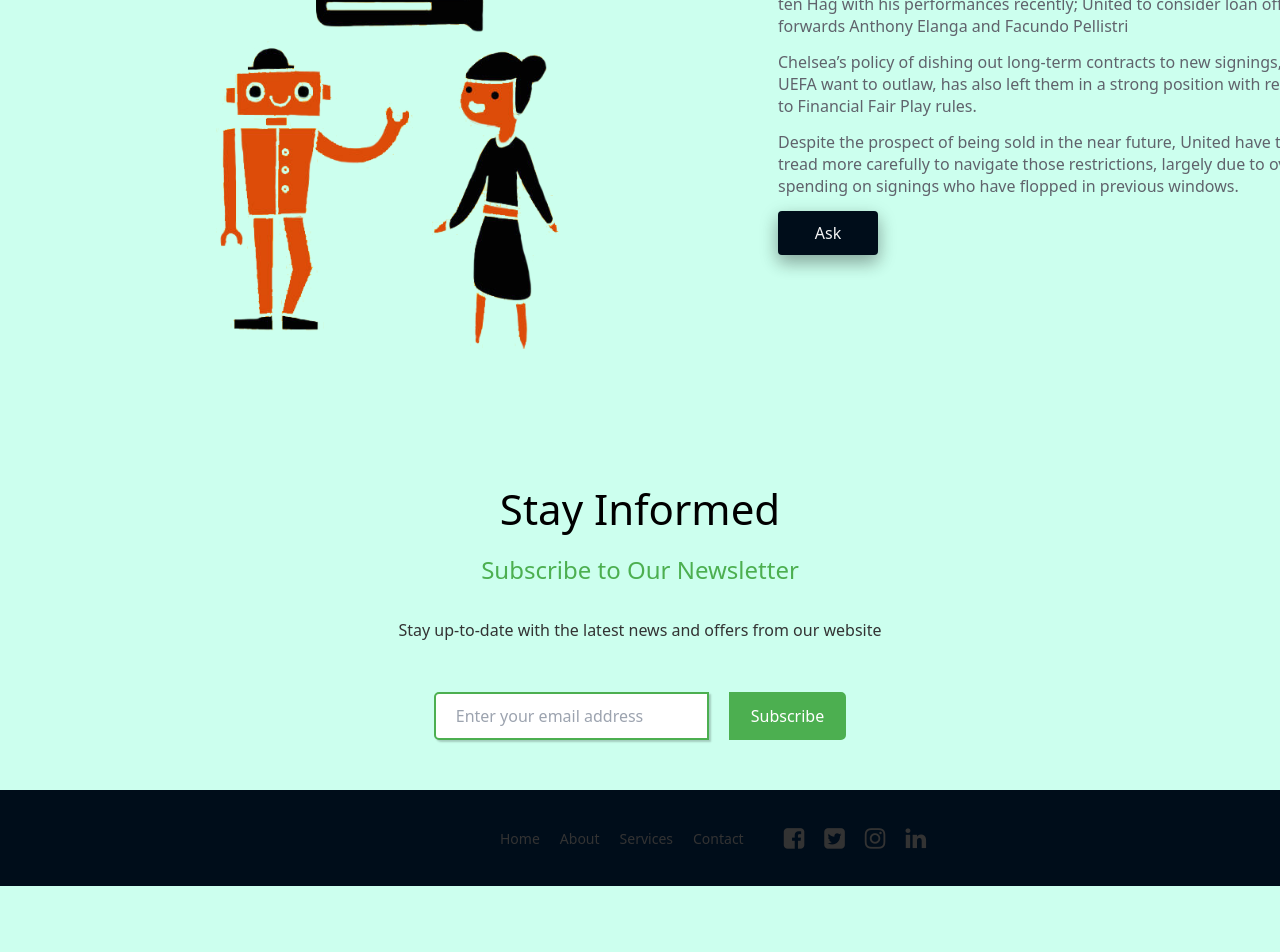
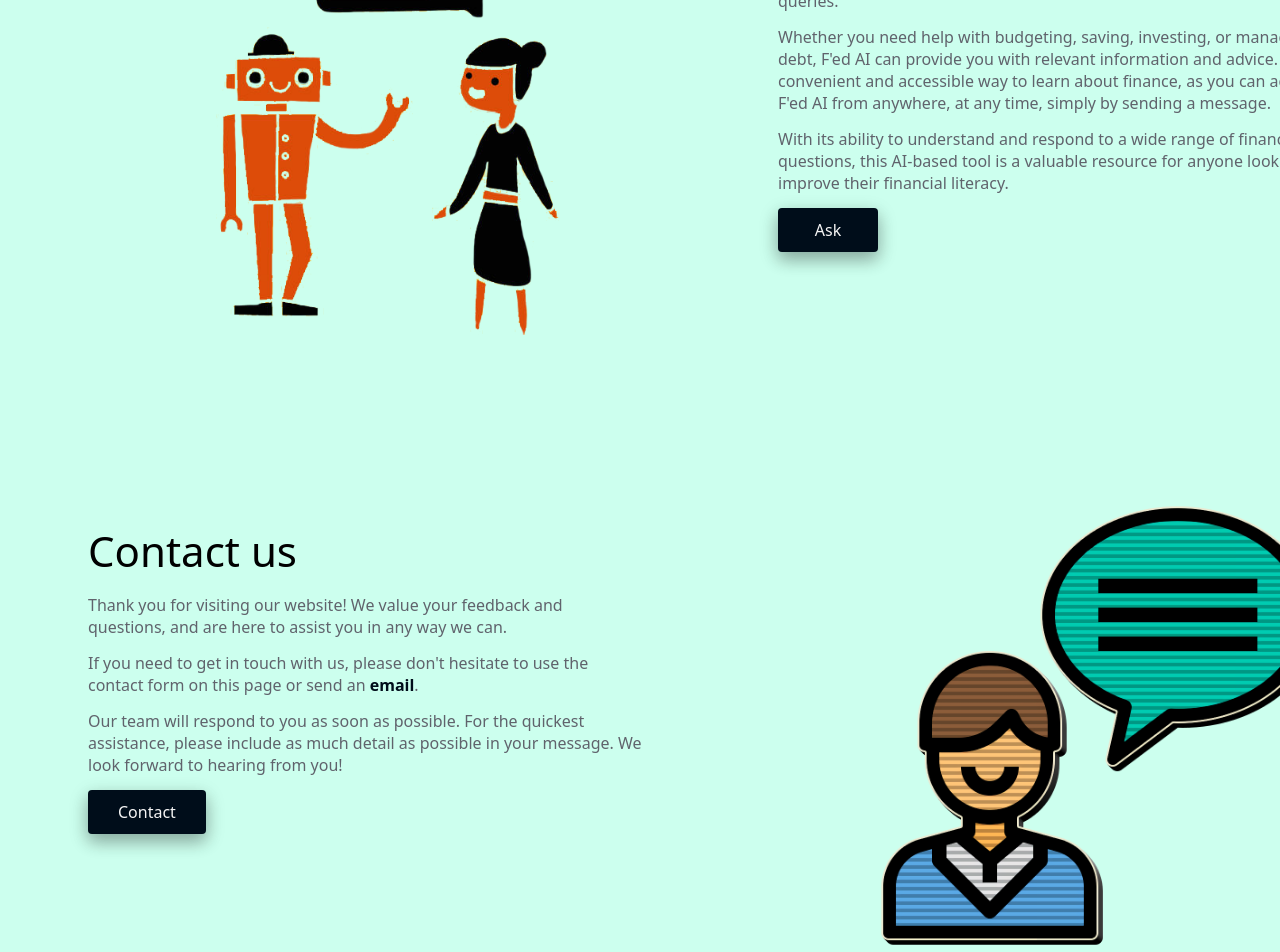
Before and after one commit to BushraShahzad09/codebugsters_hackjmi, a Next.js app: page / in a window 1280 px wide. Shown: the part 1740-2692 px from the top of the page. Before the commit the page ends 2626 px from the top, so only its background shows below. Built offline with nearby package versions, Linux system fonts and the light colour scheme.

Commit message:
Contact Us section added

```diff
--- a/pages/index.js
+++ b/pages/index.js
@@ -51,13 +51,13 @@ const Home = () => {
           <div class='learn'>
             <h2>Learn Everything</h2>
             <p>
-              "I think we showed many good things, but still, we have a lot to improve," Martinez said after Wednesday night’s victory. "It's a good result, I think we controlled the game today. In training, we [him and Lindelof] work with each other and I think we're doing a really good job."
+              Financial literacy is a critical life skill that enables individuals to make informed decisions about their finances and investments. Our financial literacy web app is designed to help individuals of all ages learn about money management, budgeting, saving, investing, and other crucial financial topics.
             </p>
             <p>
-              Lindelof is unlikely to be starting regularly for United should both Varane and Martinez be fit and available, but the former Benfica player has done his chances no harm. The relationship shared by the two first-choice central defenders off the pitch also bodes well for United.
+              It provides a comprehensive and user-friendly interface with interactive tools and resources to help users gain a deeper understanding.
             </p>
             <p>
-              Former United defender Rio Ferdinand was immediately impressed by their connection, describing them as “almost like the perfect couple”. They have established themselves as fan favourites at Old Trafford this season
+              Learn everything enjoyabily and effectively through engaging and interactive lessons, quizzes, and magazines. Whether you are a student, a working professional, or a retiree, our platform provides the knowledge and tools you need to take control of your financial future and achieve your financial goals.
             </p>
             <button primary="true" class='info_button'>
               Learn
@@ -71,13 +71,13 @@ const Home = () => {
           <div class='ai'>
               <h2>Ask Anything</h2>
               <p>
-                Harry Maguire, Aaron Wan-Bissaka and Scott McTominay will not leave Manchester United this month; Wan-Bissaka has impressed manager Erik ten Hag with his performances recently; United to consider loan offers for forwards Anthony Elanga and Facundo Pellistri
+                F'ed AI is an AI-based innovative tool that can answer all of your questions related to finance. This tool uses advanced natural language processing and machine learning algorithms to understand and respond to your queries.
               </p>
               <p>
-                Chelsea’s policy of dishing out long-term contracts to new signings, which UEFA want to outlaw, has also left them in a strong position with regards to Financial Fair Play rules.
+                Whether you need help with budgeting, saving, investing, or managing debt, F'ed AI can provide you with relevant information and advice. It is a convenient and accessible way to learn about finance, as you can access F'ed AI from anywhere, at any time, simply by sending a message.
               </p>
               <p>
-                Despite the prospect of being sold in the near future, United have to tread more carefully to navigate those restrictions, largely due to over-spending on signings who have flopped in previous windows.
+                With its ability to understand and respond to a wide range of financial questions, this AI-based tool is a valuable resource for anyone looking to improve their financial literacy.
               </p>
               <button primary="true" class='info_button'>
                 Ask
@@ -85,6 +85,25 @@ const Home = () => {
             </div>
         </div>
 
+        <div class='infocontainer'>
+          <div class='contact'>
+            <h2>Contact us</h2>
+            <p>
+              Thank you for visiting our website! We value your feedback and questions, and are here to assist you in any way we can.
+            </p>
+            <p>
+              If you need to get in touch with us, please don't hesitate to use the contact form on this page or send an <a class='email-link' href = "mailto: abc@example.com">email</a>.
+            </p>
+            <p>
+              Our team will respond to you as soon as possible. For the quickest assistance, please include as much detail as possible in your message. We look forward to hearing from you!
+            </p>
+
+            <button primary="true" class='info_button'>
+              Contact
+            </button>
+          </div>
+          <img class='contact_image' src='/contact.png' alt='tree gif'/>
+        </div>
 
 
       </div>
--- a/styles/globals.css
+++ b/styles/globals.css
@@ -97,7 +97,7 @@ img{
 }
 
 .infosection{
-    padding: 24px 40px 50px;
+    padding: 10px 40px 50px;
 
    @media screen and (max-width: 768px) {
       padding: 100px 28px;
@@ -159,6 +159,29 @@ img{
        color: #60636c;
 }
 
+.contact{
+    text-align: left;
+    flex: 1 0 55%;
+    width: 55vw;
+    @media screen and (max-width: 757px) {
+       margin-right: 0;
+    }
+}
+
+.contact h2{
+    font-size: 42px;
+    margin-bottom: 12px;
+}
+
+.contact p{
+       font-size: 16px;
+       line-height: 22px;
+       margin-bottom: 14px;
+       max-width: 556px;
+       color: #60636c;
+}
+
+
 .learn_image{
     position: relative;
     background-size: 40vh;
@@ -182,6 +205,19 @@ img{
     max-width: 600px;
     max-height: 526px;
     padding-right: 200px;
+}
+
+.contact_image{
+    position: relative;
+    background-size: 40vh;
+    background-repeat: no-repeat;
+    background-position: center;
+    width: 100%;
+    height: 80vw;
+    max-width: 600px;
+    max-height: 526px;
+    margin-right: 20px;
+
 }
 
 .info_button{
@@ -208,6 +244,11 @@ img{
 }
 .info_button:hover{
     transform: translateY(-2px);
+}
+
+.email-link{
+    color: #000d1a;
+    font-weight: 700;
 }
 
 
@@ -312,6 +353,21 @@ footer {
 }
 
 #newsletter-heading{
-    font-size: 42px;
-    margin-bottom: 12px;
+    font-size: 36px;
+    font-weight: bold;
+    text-transform: uppercase;
+    letter-spacing: 2px;
+    color: #333;
+    text-align: center;
+    margin-top: 50px;
+    margin-bottom: 20px;
 }
+
+#newsletter-heading:after {
+    content: "";
+    display: block;
+    width: 50px;
+    height: 3px;
+    background-color:darkslategray;
+    margin: 20px auto;
+}
```
Also changed, not shown: public/contact.png (added).
